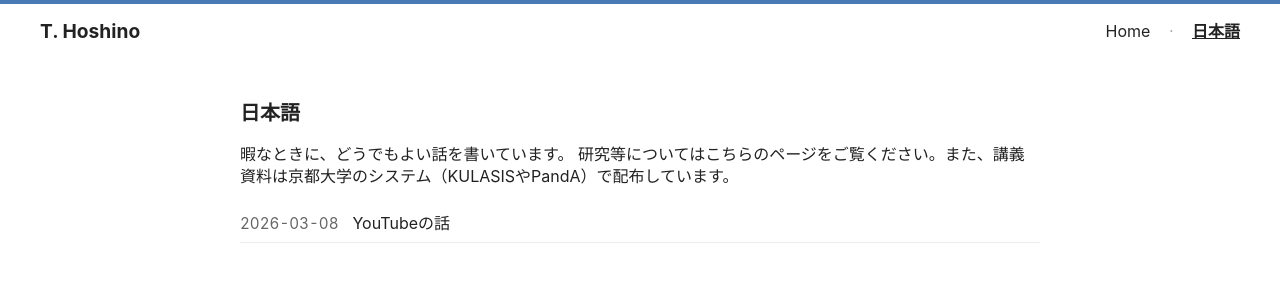
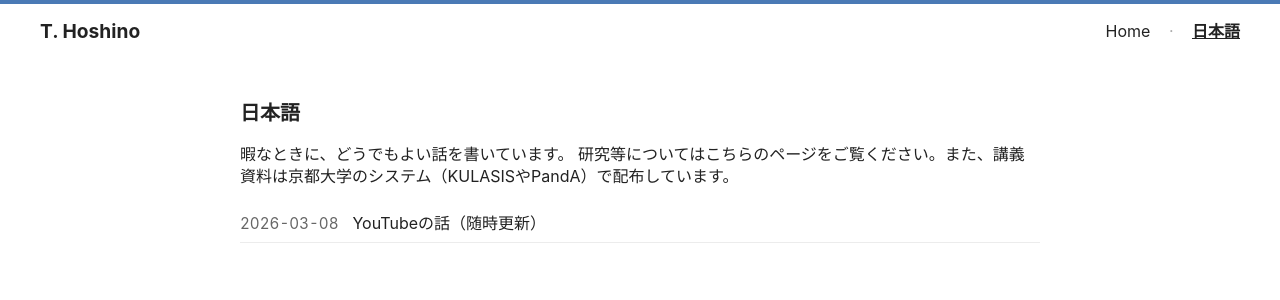
Before and after one commit to tetsuyahoshino137/tetsuyahoshino137.github.io, a Jekyll site: the page built from posts.md, in a window 1280 px wide. Shown: the top 300 px of the page. Built offline with Jekyll 4.4.1, drawn with Linux system fonts in a browser that asks for light colours.

Commit message:
Update posts.md

```diff
--- a/posts.md
+++ b/posts.md
@@ -10,5 +10,5 @@ permalink: /posts/
 研究等についてはこちらのページをご覧ください。また、講義資料は京都大学のシステム（KULASISやPandA）で配布しています。</p>
 
 <ul class="jp-posts">
-  <li><span class="post-date">2026-03-08</span><span class="post-title">YouTubeの話</span></li>
+  <li><span class="post-date">2026-03-08</span><span class="post-title">YouTubeの話（随時更新）</span></li>
 </ul>
```
